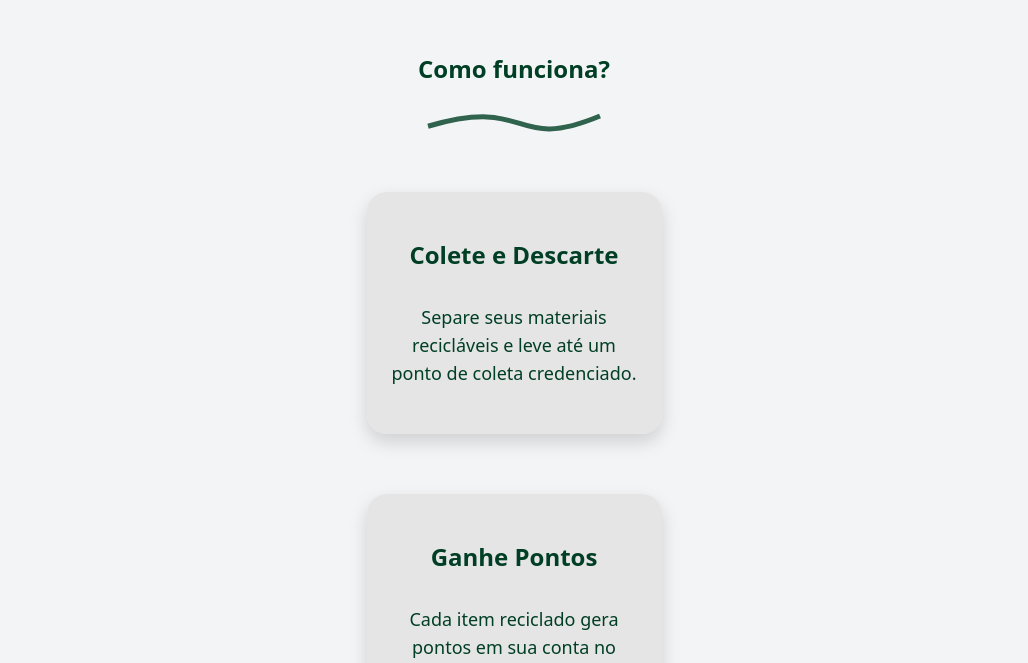
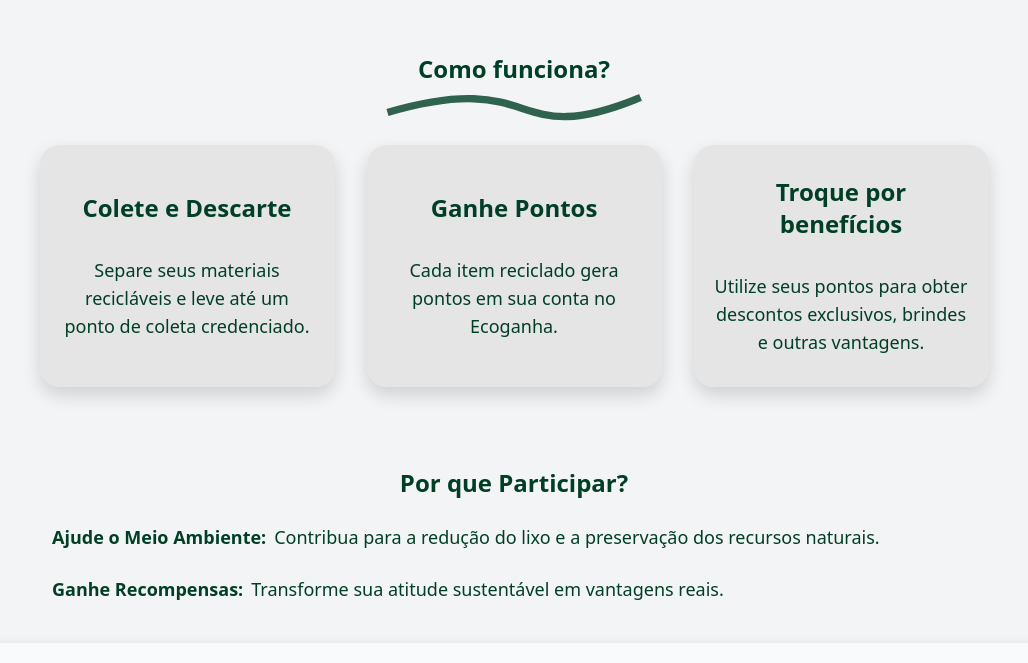
Before and after one commit to Ecoganha/landing_page_ecoganha, a React (Vite) app in the folder ecoganha/: page / in a window 1280 px wide. Shown: the part 1577-2240 px from the top of the page, without its empty margins (126-1154 px from the left). Built offline with nearby package versions, Linux system fonts and the light colour scheme.

Commit message:
feat(header): Melhorias na responsividade
Ajustada a responsividade para dispositivos móveis e adicionada adaptação para telas maiores (desktop).

```diff
--- a/ecoganha/src/components/About.tsx
+++ b/ecoganha/src/components/About.tsx
@@ -1,27 +1,28 @@
-import { Card } from "./Card"
+import { Card } from "./Card";
 
 export const About = () => {
     return (
-        <div className="flex flex-col items-center gap-15">
-            <h2 className="text-2xl font-bold text-center mt-14 text-[#003F25]">
-                Como funciona?
-            </h2>
-            <img className="mx-auto -mt-8" src=".\src\assets\line.svg" alt="linha" />
-            <Card title="Colete e Descarte" description="Separe seus materiais recicláveis e leve até um ponto de coleta credenciado." />
-            <Card title="Ganhe Pontos" description="Cada item reciclado gera pontos em sua conta no Ecoganha." />
-            <Card title="Troque por benefícios" description="Utilize seus pontos para obter descontos exclusivos, brindes e outras vantagens." />
+        <div className="flex flex-col items-center gap-6 px-6 max-w-[1280px] mx-auto">
+            <h2 className="text-2xl font-bold text-center mt-14 text-[#003F25]">Como funciona?</h2>
+            <img className="mx-auto -mt-4 w-40 md:w-64" src="./src/assets/line.svg" alt="linha" />
+
+            <div className="flex flex-wrap justify-center gap-6 md:gap-8">
+                <Card title="Colete e Descarte" description="Separe seus materiais recicláveis e leve até um ponto de coleta credenciado." />
+                <Card title="Ganhe Pontos" description="Cada item reciclado gera pontos em sua conta no Ecoganha." />
+                <Card title="Troque por benefícios" description="Utilize seus pontos para obter descontos exclusivos, brindes e outras vantagens." />
+            </div>
 
             <h2 className="text-2xl font-bold text-center mt-14 text-[#003F25]">Por que Participar?</h2>
-            <ul className="flex flex-col mx-25 gap-8">
-                <li className="text-lg text-left text-[#003F25] font-bold m-auto list-disc">
+            <ul className="flex flex-col gap-6 px-4 md:px-0 md:w-3/4">
+                <li className="text-lg text-[#003F25] font-bold flex items-start gap-2">
                     Ajude o Meio Ambiente:
-                    <p className="font-normal">Contribua para a redução do lixo e a preservação dos recursos naturais.</p>
+                    <span className="font-normal">Contribua para a redução do lixo e a preservação dos recursos naturais.</span>
                 </li>
-                <li className="text-lg text-left text-[#003F25] font-bold m-auto list-disc">
+                <li className="text-lg text-[#003F25] font-bold flex items-start gap-2">
                     Ganhe Recompensas:
-                    <p className="font-normal">Transforme sua atitude sustentável em vantagens reais.</p>
+                    <span className="font-normal">Transforme sua atitude sustentável em vantagens reais.</span>
                 </li>
             </ul>
         </div>
-    )
-}
+    );
+};
```
